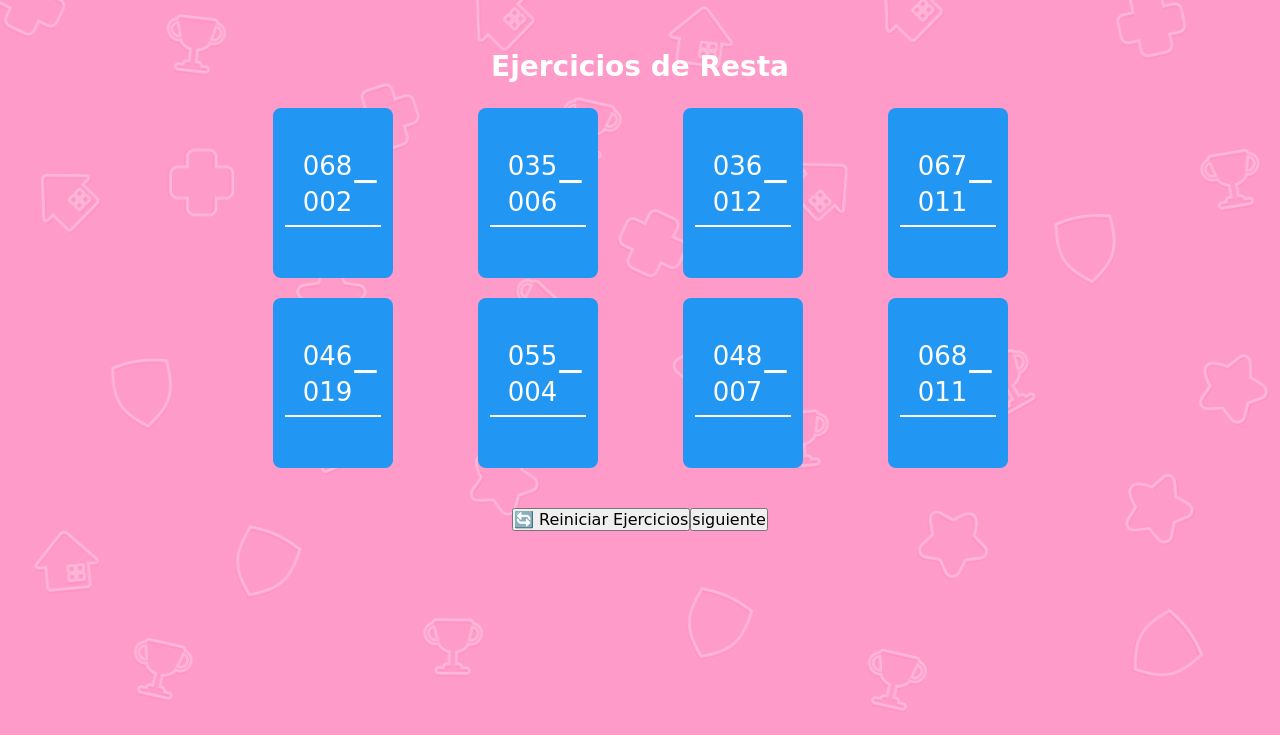
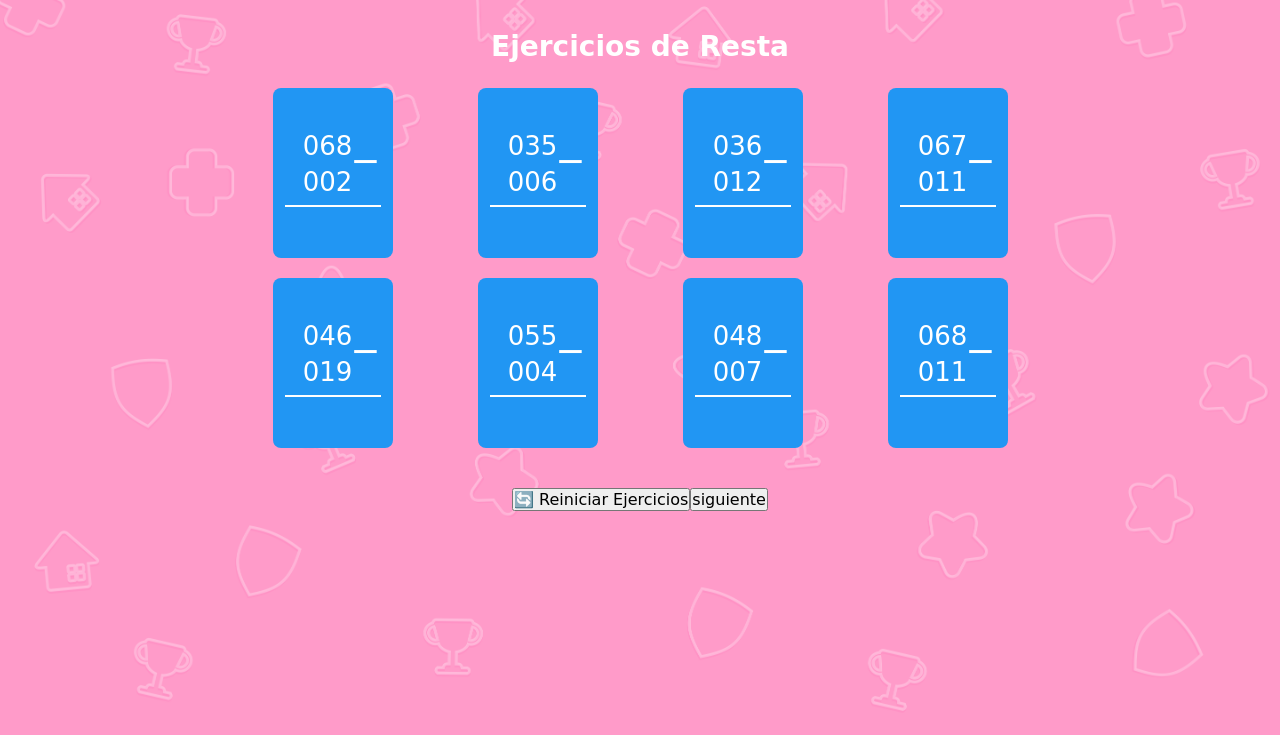
Before and after one commit to luisjuarezve/programacion-web, a PHP site: page /menu.php in a window 1280 px wide. Shown: the part 65-800 px from the top of the page. Run offline with PHP 8.4, Linux system fonts and the light colour scheme; the visitor is signed in with stand-in values (Sample User, id 1).

Commit message:
Adjust margin in .contenedor-menu for improved layout; enhance padding in ejercicio div for better usability

```diff
--- a/css/styles.css
+++ b/css/styles.css
@@ -221,7 +221,7 @@ input {
 
 .contenedor-menu {
   max-width: 800px;
-  margin: 50px auto;
+  margin: 30px auto;
   text-align: center;
 }
 
--- a/js/script.js
+++ b/js/script.js
@@ -88,7 +88,7 @@ function mostrarEjercicios(reiniciar = false, pagina = 0) {
         <div class=\"ejercicio ${resuelto ? 'resuelto' : ''}\"
              data-operacion=\"${operacion}\"
              data-pregunta-idx=\"${preguntaIdx}\"
-             style=\"${resuelto ? 'background-color:#4CAF50; color:white; pointer-events:none;' : ''}\">
+             style=\"${resuelto ? 'background-color:#4CAF50; color:white; pointer-events:none; padding: 10px 12px;;' : ''}\">
           ${operacionHTML}
         </div>`;
     });
```
